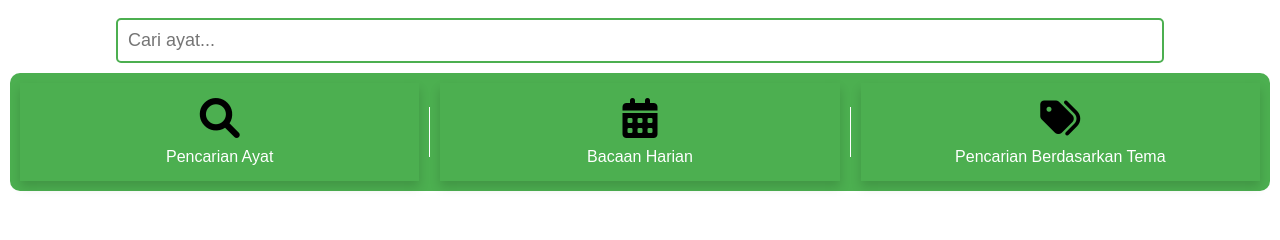
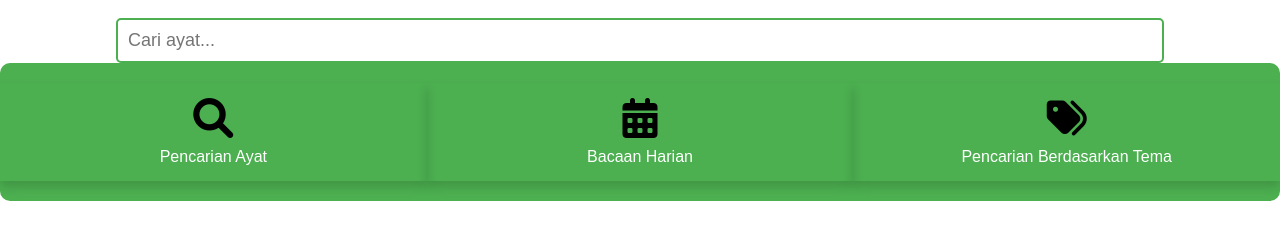
Before and after one commit to Dianamons/AlkitabGPDI, a plain HTML site: page index.html in a window 1280 px wide. Shown: the part 90-330 px from the top of the page. Drawn offline with Linux system fonts and the light colour scheme.

Commit message:
Update index.html

```diff
--- a/index.html
+++ b/index.html
@@ -63,12 +63,12 @@
         /* Kontainer tombol */
         .button-container {
             display: flex;
-            justify-content: space-around;
+            justify-content: space-evenly; /* Membuat tombol sejajar */
             align-items: center;
             background-color: #4CAF50;
-            padding: 10px;
+            padding: 20px 0;
             border-radius: 10px;
-            margin: 10px;
+            margin: 0;
         }
 
         .button {
@@ -76,7 +76,7 @@
             flex-direction: column;
             align-items: center;
             text-align: center;
-            padding: 15px 25px;
+            padding: 15px;
             cursor: pointer;
             box-shadow: 0 6px 10px rgba(0, 0, 0, 0.15);
             transition: all 0.3s ease;
@@ -91,13 +91,6 @@
         .button p {
             color: white;
             margin: 0;
-        }
-
-        .separator {
-            width: 1px;
-            height: 50px;
-            background-color: white;
-            margin: 0 10px;
         }
 
         .button:hover {
@@ -159,12 +152,10 @@
             <i class="fas fa-search fa-2x"></i> <!-- Ikon Pencarian -->
             <p>Pencarian Ayat</p>
         </div>
-        <div class="separator"></div>
         <div class="button" onclick="showModal('bacaanModal')">
             <i class="fas fa-calendar-alt fa-2x"></i> <!-- Ikon Kalender -->
             <p>Bacaan Harian</p>
         </div>
-        <div class="separator"></div>
         <div class="button" onclick="showModal('temaModal')">
             <i class="fas fa-tags fa-2x"></i> <!-- Ikon Tema -->
             <p>Pencarian Berdasarkan Tema</p>
@@ -175,16 +166,6 @@
         // Toggle mode gelap/terang
         function toggleDarkMode() {
             document.body.classList.toggle('dark-mode');
-            const buttons = document.querySelectorAll('.button');
-            const separators = document.querySelectorAll('.separator');
-
-            buttons.forEach(button => {
-                button.classList.toggle('dark-mode');
-            });
-
-            separators.forEach(separator => {
-                separator.classList.toggle('dark-mode');
-            });
         }
 
         // Fungsi untuk menampilkan hasil pencarian
@@ -204,5 +185,6 @@
             alert(modalName + ' clicked');
         }
     </script>
+
 </body>
 </html>
```
